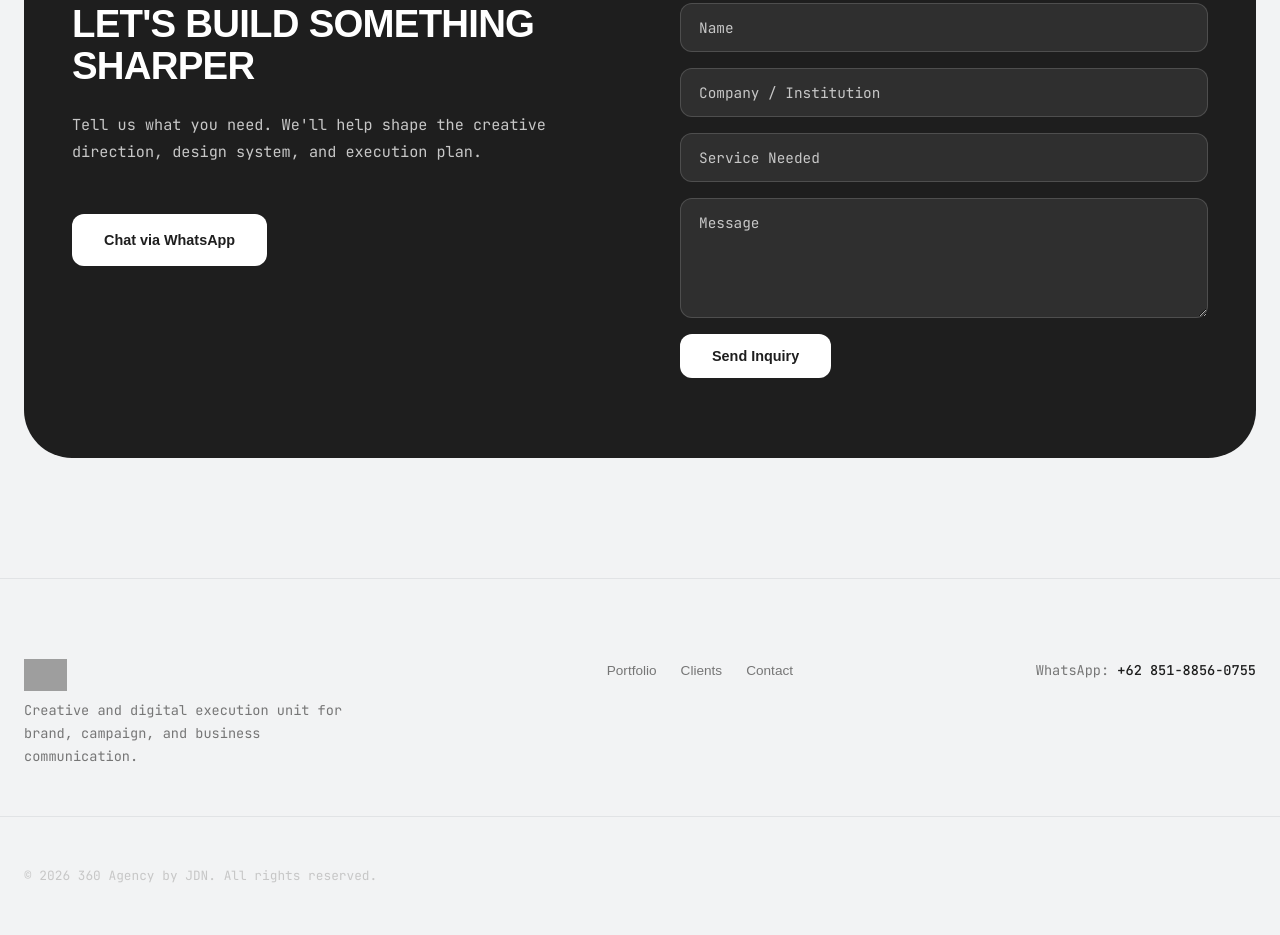
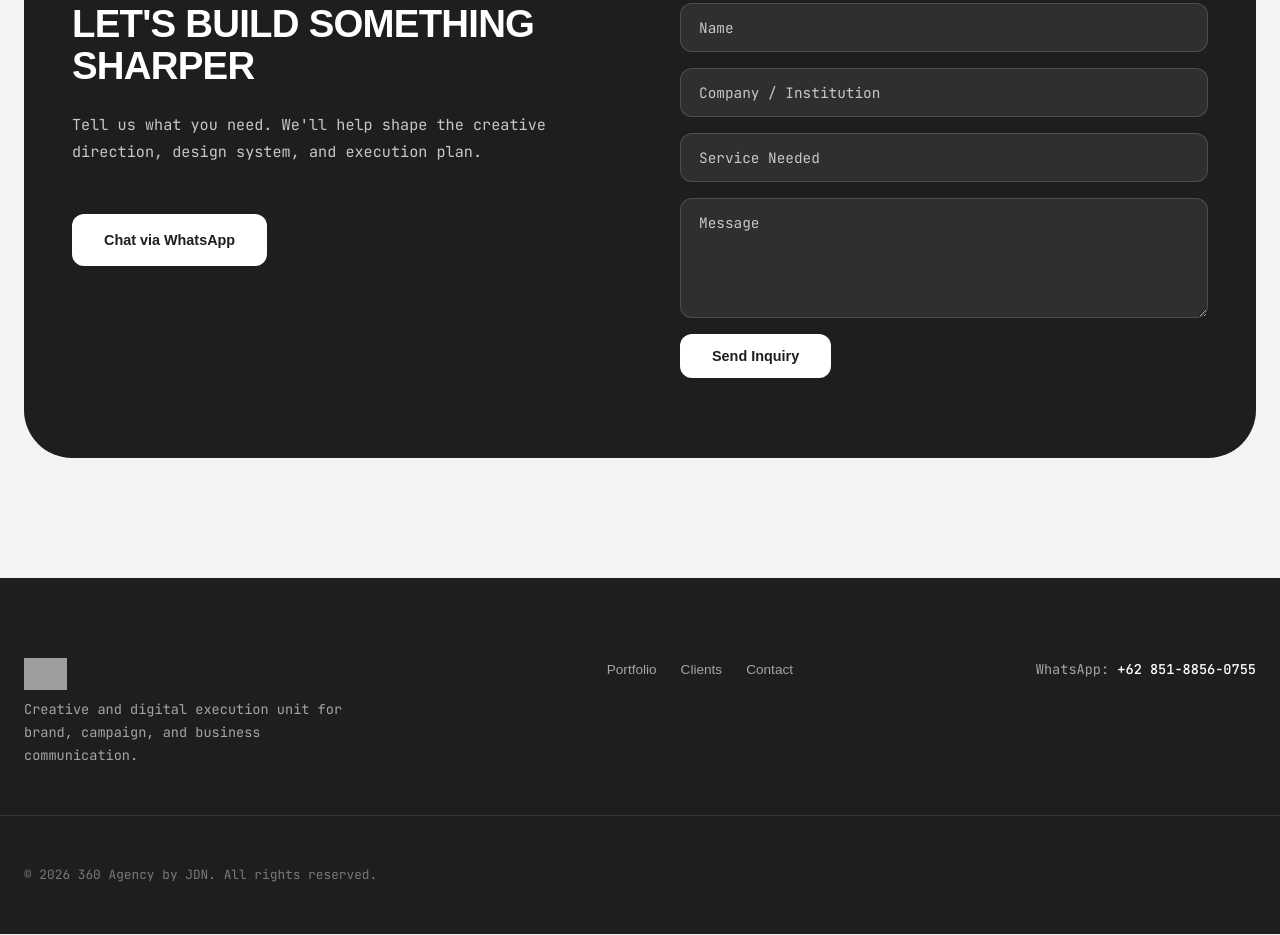
Before and after one commit to fauzansatriar/360agency, a plain HTML site: page index.html in a window 1280 px wide. Shown: the part 4653-5588 px from the top of the page. Drawn offline with Linux system fonts and the light colour scheme; grey boxes are pictures that could not be loaded; a web font is replaced by a local one.

Commit message:
Footer: dark background #1E1E1E with light text colors

```diff
--- a/styles.css
+++ b/styles.css
@@ -952,7 +952,8 @@ h1, h2, h3, h4, h5, h6 {
 /* ===== Footer ===== */
 .footer {
   padding: var(--spacing-xl) 0 var(--spacing-lg);
-  border-top: 1px solid var(--border-gray);
+  background: #1E1E1E;
+  color: var(--white);
 }
 
 .footer .container {
@@ -979,7 +980,7 @@ h1, h2, h3, h4, h5, h6 {
 
 .footer-desc {
   font-size: 0.85rem;
-  color: var(--medium-gray);
+  color: rgba(255,255,255,0.6);
   line-height: 1.7;
 }
 
@@ -992,21 +993,21 @@ h1, h2, h3, h4, h5, h6 {
   font-family: var(--font-heading);
   font-size: 0.85rem;
   font-weight: 500;
-  color: var(--medium-gray);
+  color: rgba(255,255,255,0.6);
   transition: color var(--transition);
 }
 
 .footer-links a:hover {
-  color: var(--charcoal);
+  color: var(--white);
 }
 
 .footer-contact {
   font-size: 0.85rem;
-  color: var(--medium-gray);
+  color: rgba(255,255,255,0.6);
 }
 
 .footer-contact a {
-  color: var(--charcoal);
+  color: var(--white);
   font-weight: 500;
 }
 
@@ -1014,9 +1015,9 @@ h1, h2, h3, h4, h5, h6 {
   text-align: center;
   padding-top: var(--spacing-lg);
   margin-top: var(--spacing-lg);
-  border-top: 1px solid var(--border-gray);
+  border-top: 1px solid rgba(255,255,255,0.1);
   font-size: 0.8rem;
-  color: var(--soft-gray);
+  color: rgba(255,255,255,0.4);
 }
 
 /* ===== Responsive ===== */
```
